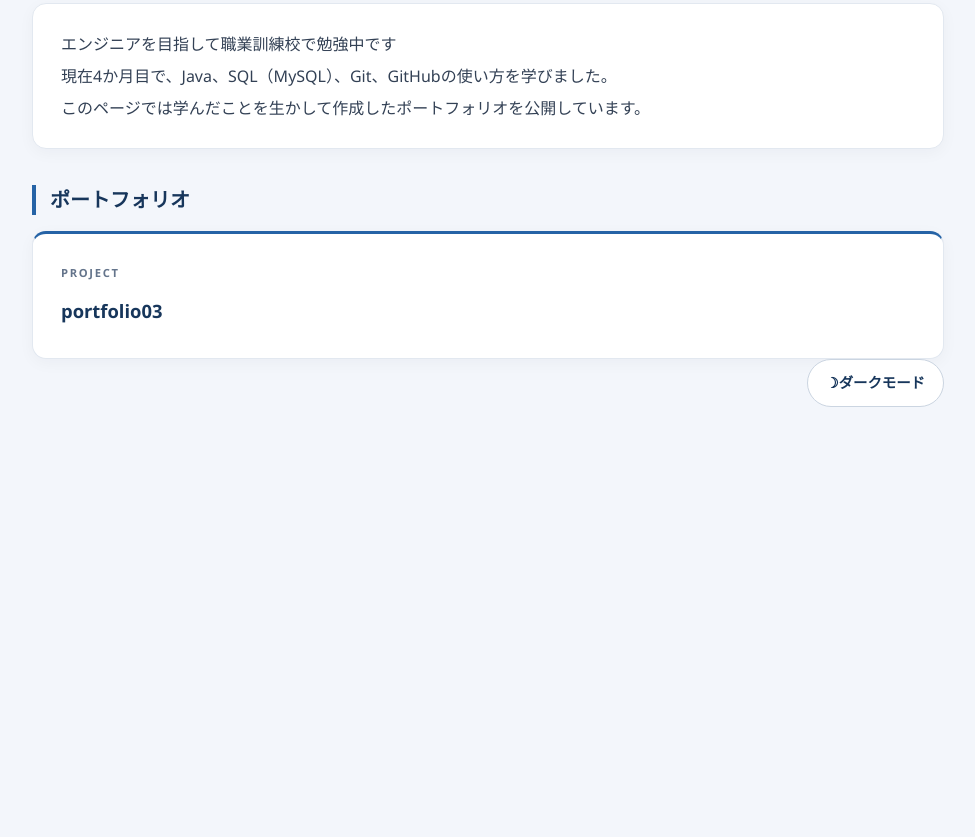
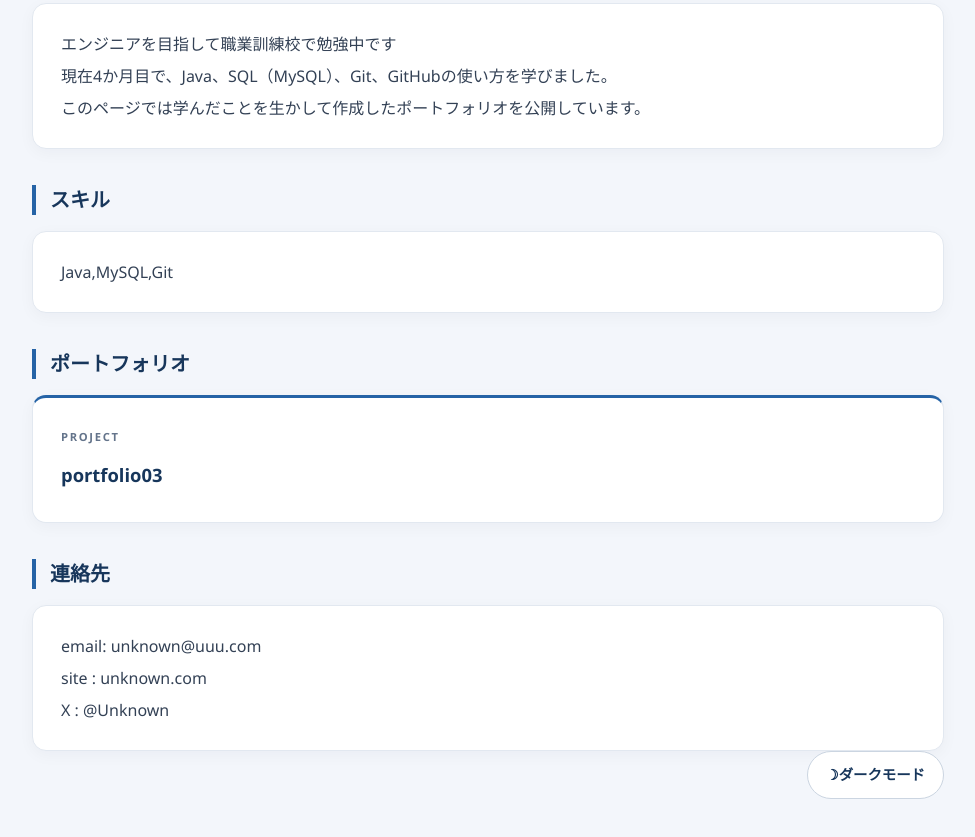
Before and after one commit to Ayato-Ikeda/Ayato-Ikeda.github.io, a plain HTML site: page index.html in a window 1280 px wide. Shown: the part 303-1140 px from the top of the page, without its empty margins (152-1127 px from the left). Before the commit the page ends 808 px from the top, so only its background shows below. Drawn offline with Linux system fonts and the light colour scheme.

Commit message:
feat: 内容追記
スキル、連絡先

```diff
--- a/index.html
+++ b/index.html
@@ -15,8 +15,18 @@
         現在4か月目で、Java、SQL（MySQL）、Git、GitHubの使い方を学びました。<br>
         このページでは学んだことを生かして作成したポートフォリオを公開しています。
     </p>
+	<h2 class="reveal">スキル</h2>
+	<p>
+		Java,MySQL,Git
+	</p>
     <h2 class="reveal">ポートフォリオ</h2>
     <p class="portfolio-card">portfolio03</p>
+	<h2 class="reveal">連絡先</h2>
+	<p>
+		email: unknown@uuu.com <br>
+		site : unknown.com <br>
+		X    : @Unknown
+	</p>
 	<button id="themeToggle"
 				class="theme-toggle"
 				type="button"
```
